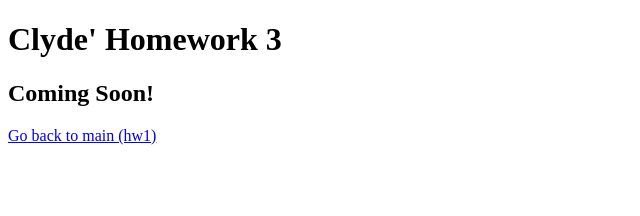
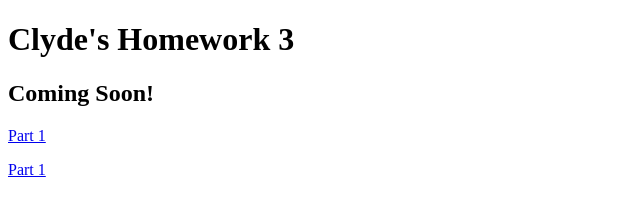
Before and after one commit to cliche1234567/cnit-133-clydeswork, a plain HTML site: page hw3.html in a window 1280 px wide. Shown: the whole page, without its empty margins (0-640 px from the left). Drawn offline with Linux system fonts and the light colour scheme.

Commit message:
Update hw3.html

```diff
--- a/hw3.html
+++ b/hw3.html
@@ -3,13 +3,14 @@
 <html>
 
 	<head>
-		<title>Coming Soon!</title>
+		<title>Homework 3</title>
 	</head>
 
 	<body>
-		<h1>Clyde' Homework 3</h1>
+		<h1>Clyde's Homework 3</h1>
 		<h2>Coming Soon!</h2>
-		<p><a href="index.html">Go back to main (hw1)</a></p>
+		<p><a href="hw3pt1.html">Part 1</a></p>
+		<p><a href="hw3pt2.html">Part 1</a></p>
 	</body>
 
 </html>
```
